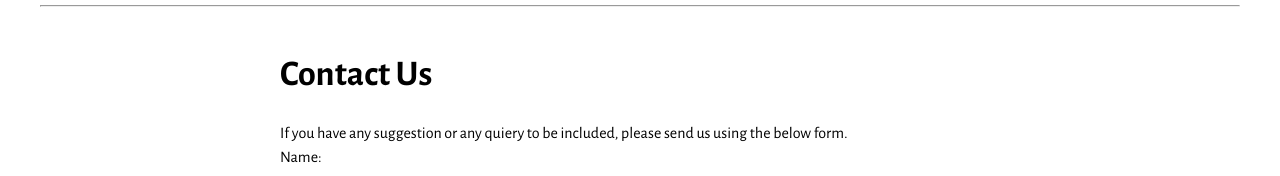
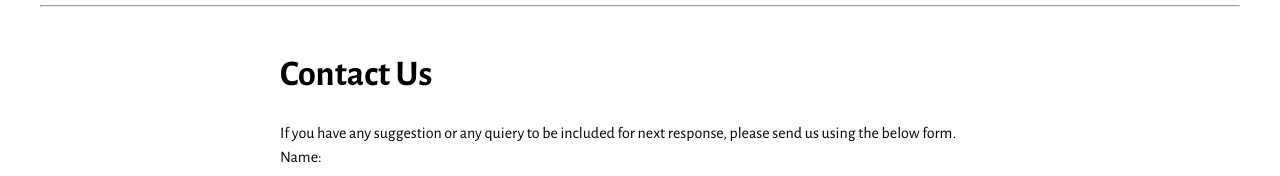
Before and after one commit to sulibassbot/sulibassbot, a website built with Vite: page client/index.html in a window 1280 px wide. Shown: the part 2240-2416 px from the top of the page. Built offline with nearby package versions, Linux system fonts and the light colour scheme.

Commit message:
su updated

```diff
--- a/client/index.html
+++ b/client/index.html
@@ -104,7 +104,7 @@
       <hr>
       <div id="subQue">
         <h1>Contact Us</h1>
-        <p>If you have any suggestion or any quiery to be included, please send us using the below form.</p>
+        <p>If you have any suggestion or any quiery to be included for next response, please send us using the below form.</p>
         <label for="name">Name:</label>
         <input type="text" id="name" required>
 
```
